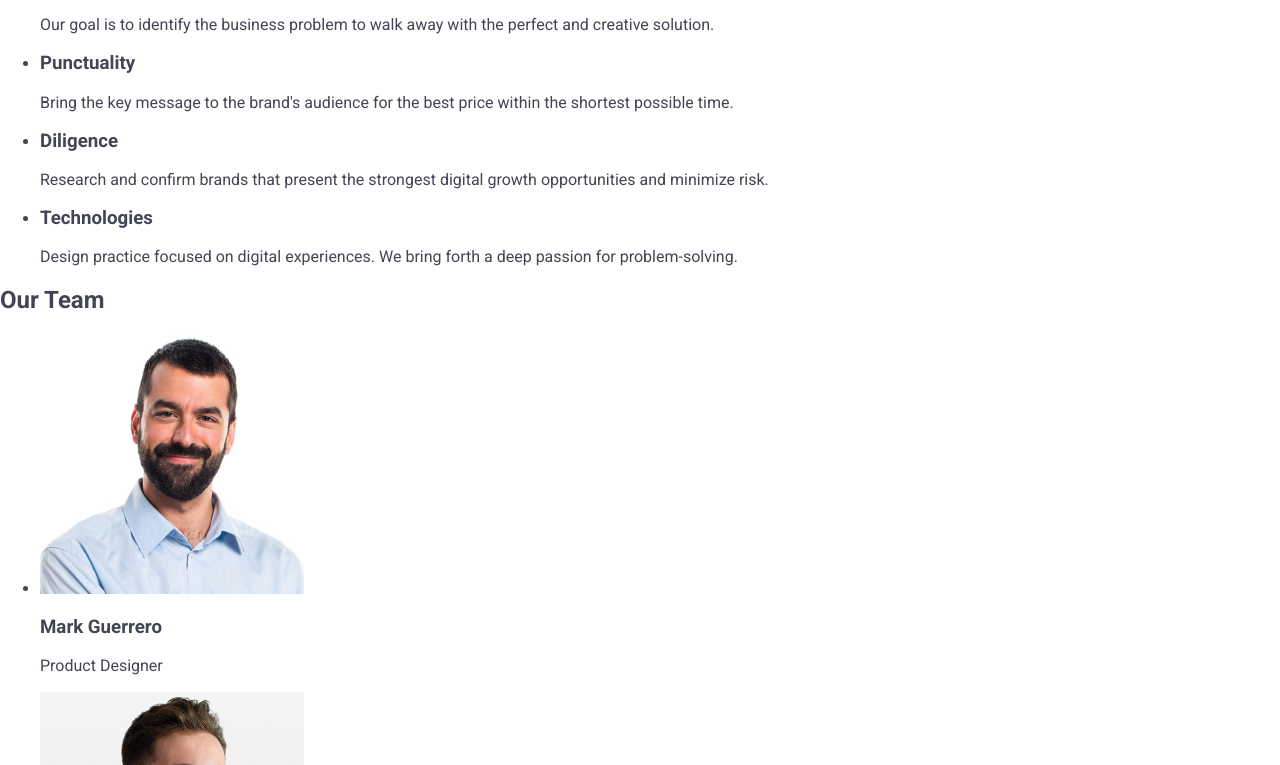
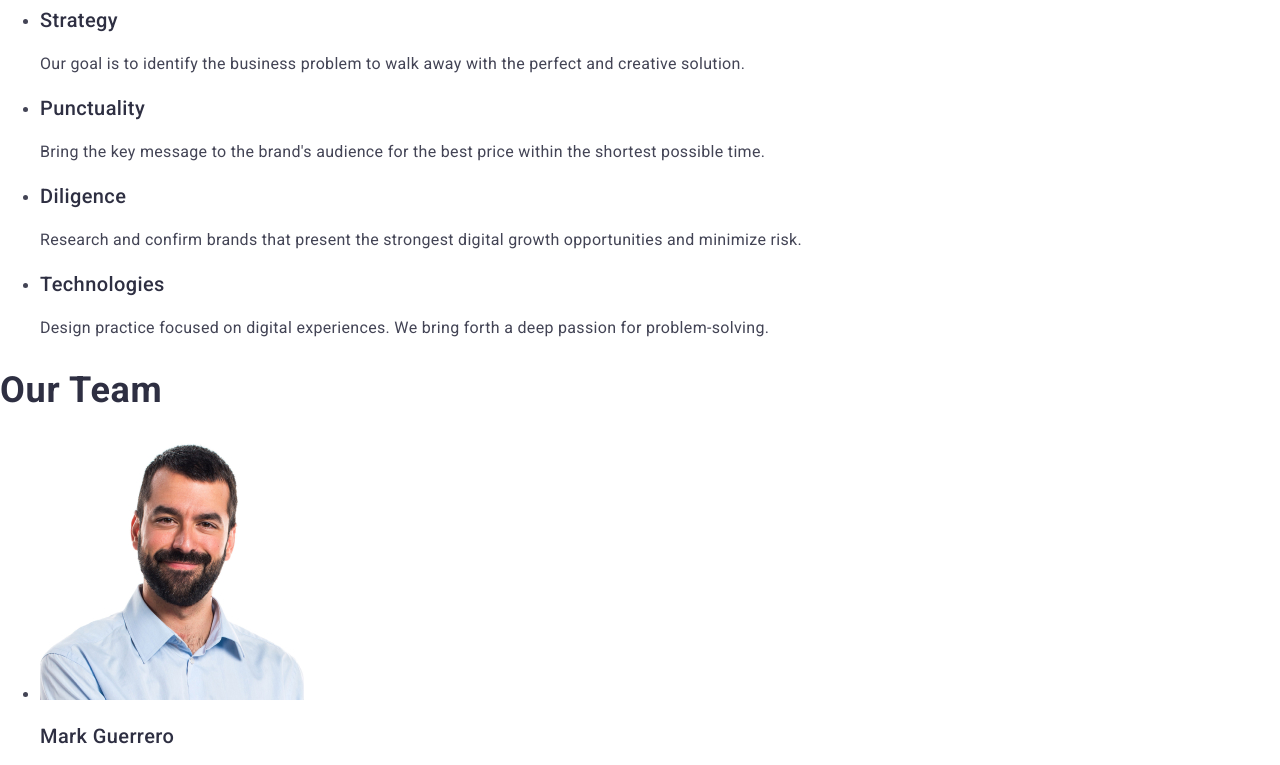
Before and after one commit to VladSmetana/goit-markup-hw-02, a website: page index.html in a window 1280 px wide. Shown: the part 445-1210 px from the top of the page. Drawn offline with nearby package versions, Linux system fonts and the light colour scheme.

Commit message:
add styles

```diff
--- a/css/styles.css
+++ b/css/styles.css
@@ -12,7 +12,7 @@ body{
     text-transform: uppercase;
     color:#4d5ae5;
 }
-.logo-part-2{
+.logo-part-1{
     color: #2E2F42;
     text-decoration: none;
     font-weight: 700;
@@ -76,7 +76,30 @@ address{
 .button:hover, .button:focus{
     background-color: #404BBF
 }
-
+.section-heading{
+    color: #2E2F42;
+    font-size: 36px;
+    font-style: normal;
+    font-weight: 700;
+    line-height: 40px; /* 111.111% */
+    letter-spacing: 0.72px;
+    text-transform: capitalize;
+}
+.card-headers{
+    color:#2E2F42;
+    font-size: 20px;
+    font-style: normal;
+    font-weight: 500;
+    line-height: 1.2; /* 120% */
+    letter-spacing: 0.02em;
+}
+.card-content{
+    font-size: 16px;
+    font-style: normal;
+    font-weight: 400;
+    line-height: 1.5; /* 150% */
+    letter-spacing: 0.02em;
+}
 
 
 
@@ -88,3 +111,12 @@ footer{
     color: #F4F4FD;
     letter-spacing: 0.02em
 }
+.logo-part-2{
+    color: #F4F4FD;
+    font-family: 'Raleway', sans-serif;
+    text-decoration: none;
+    font-weight: 700;
+    line-height: 1.17;
+    letter-spacing: 0.03em;
+    text-transform: uppercase;
+}
--- a/index.html
+++ b/index.html
@@ -13,7 +13,7 @@
 <header>
     <nav>
         <a
-                href="./index.html" class="logo">Web<span class="logo-part-2">Studio</span>
+                href="./index.html" class="logo">Web<span class="logo-part-1">Studio</span>
         </a>
         <ul class="information-list">
             <li><a href="" class="information">Studio</a></li>
@@ -41,26 +41,26 @@
             <h2 class="section-heading">Content</h2>
             <ul>
                 <li>
-                    <h3>Strategy</h3>
-                    <p>
+                    <h3 class="card-headers">Strategy</h3>
+                    <p class="card-content">
                         Our goal is to identify the business problem to walk away with the perfect and creative solution.
                     </p>
                 </li>
                 <li>
-                    <h3>Punctuality</h3>
-                    <p>
+                    <h3 class="card-headers">Punctuality</h3>
+                    <p class="card-content">
                         Bring the key message to the brand's audience for the best price within the shortest possible time.
                     </p>
                 </li>
                 <li>
-                    <h3>Diligence</h3>
-                    <p>
+                    <h3 class="card-headers">Diligence</h3>
+                    <p class="card-content">
                         Research and confirm brands that present the strongest digital growth opportunities and minimize risk.
                     </p>
                 </li>
                 <li>
-                    <h3>Technologies</h3>
-                    <p>
+                    <h3 class="card-headers">Technologies</h3>
+                    <p class="card-content">
                         Design practice focused on digital experiences. We bring forth a deep passion for problem-solving.
                     </p>
                 </li>
@@ -69,7 +69,7 @@
         <section class="section-3">
             <h2 class="section-heading">Our Team</h2>
             <ul>
-                <li>
+                <li >
                     <img src="./images/Mark-Guerrero.jpg" alt="Mark Guerrero" width="264">
                     <h3 class="card-headers">Mark Guerrero</h3>
                     <p class="card-content">Product Designer</p>
@@ -129,7 +129,7 @@
     </main>
         <footer>
             <a
-                    href="./index.html" class="logo"><span class="logo-part-1">Web</span><span class="logo-part-2">Studio</span>
+                    href="./index.html" class="logo">Web<span class="logo-part-2">Studio</span>
             </a>
             <p class="footer-text">
                 Increase the flow of customers and sales for your business with digital marketing & growth solutions.
```
